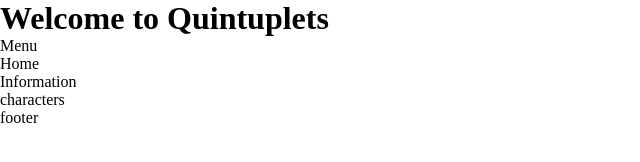
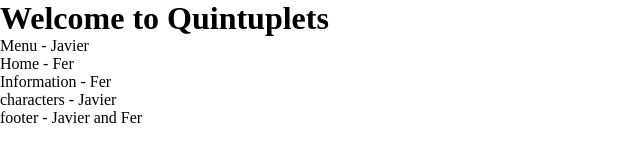
Before and after one commit to javier-wq/quintuplets-Websites, a plain HTML site: page index.html in a window 1280 px wide. Shown: the whole page, without its empty margins (0-640 px from the left). Drawn offline with Linux system fonts and the light colour scheme.

Commit message:
feat:share roles

```diff
--- a/index.html
+++ b/index.html
@@ -11,11 +11,11 @@
     <h1>Welcome to Quintuplets</h1>
 
     <ul>
-        <li>Menu</li>
-        <li>Home</li>
-        <li>Information</li>
-        <li>characters</li>
-        <li>footer</li>
+        <li>Menu - Javier</li>
+        <li>Home - Fer</li>
+        <li>Information - Fer</li>
+        <li>characters - Javier</li>
+        <li>footer - Javier and Fer</li>
     </ul>
 
 </body>
```
